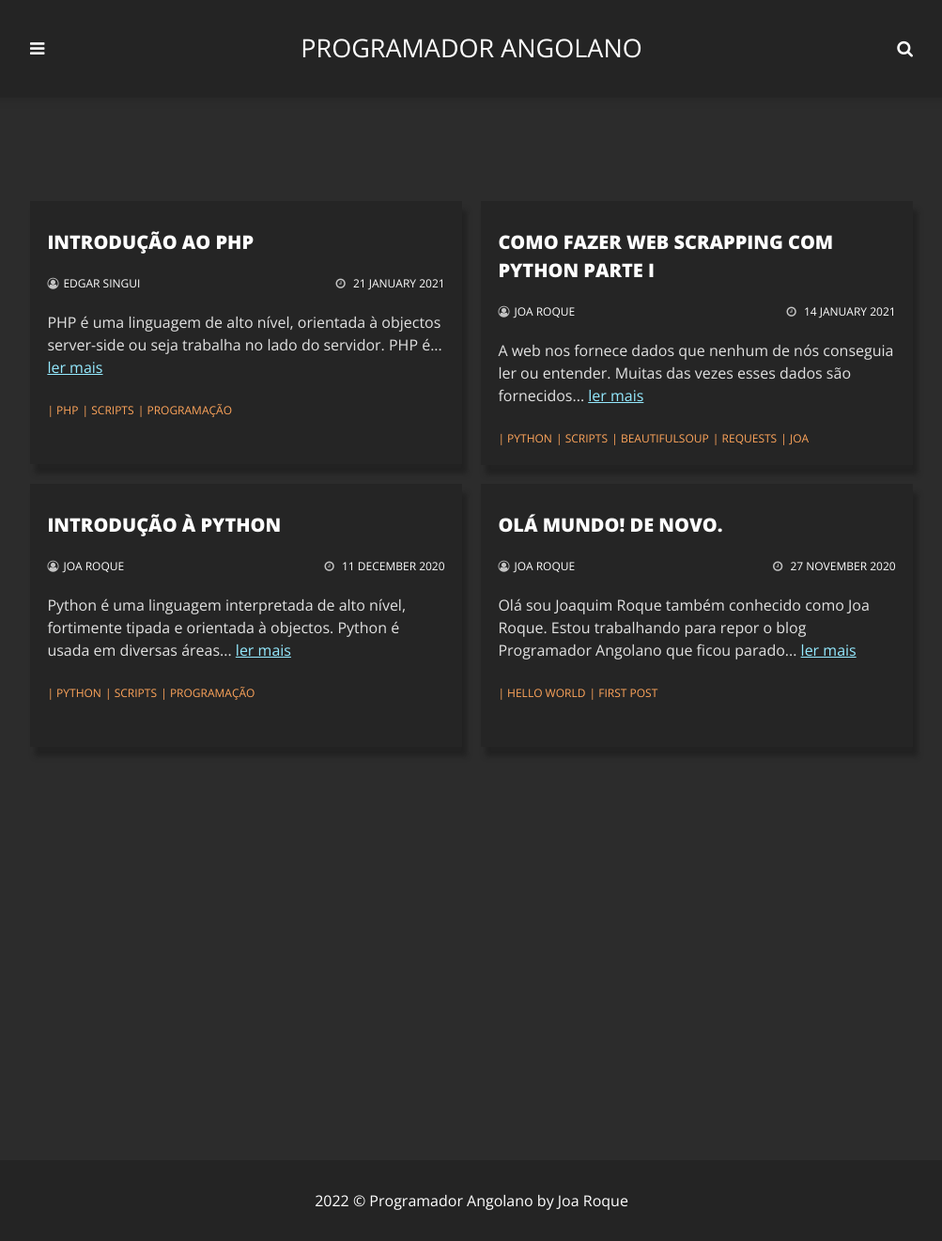
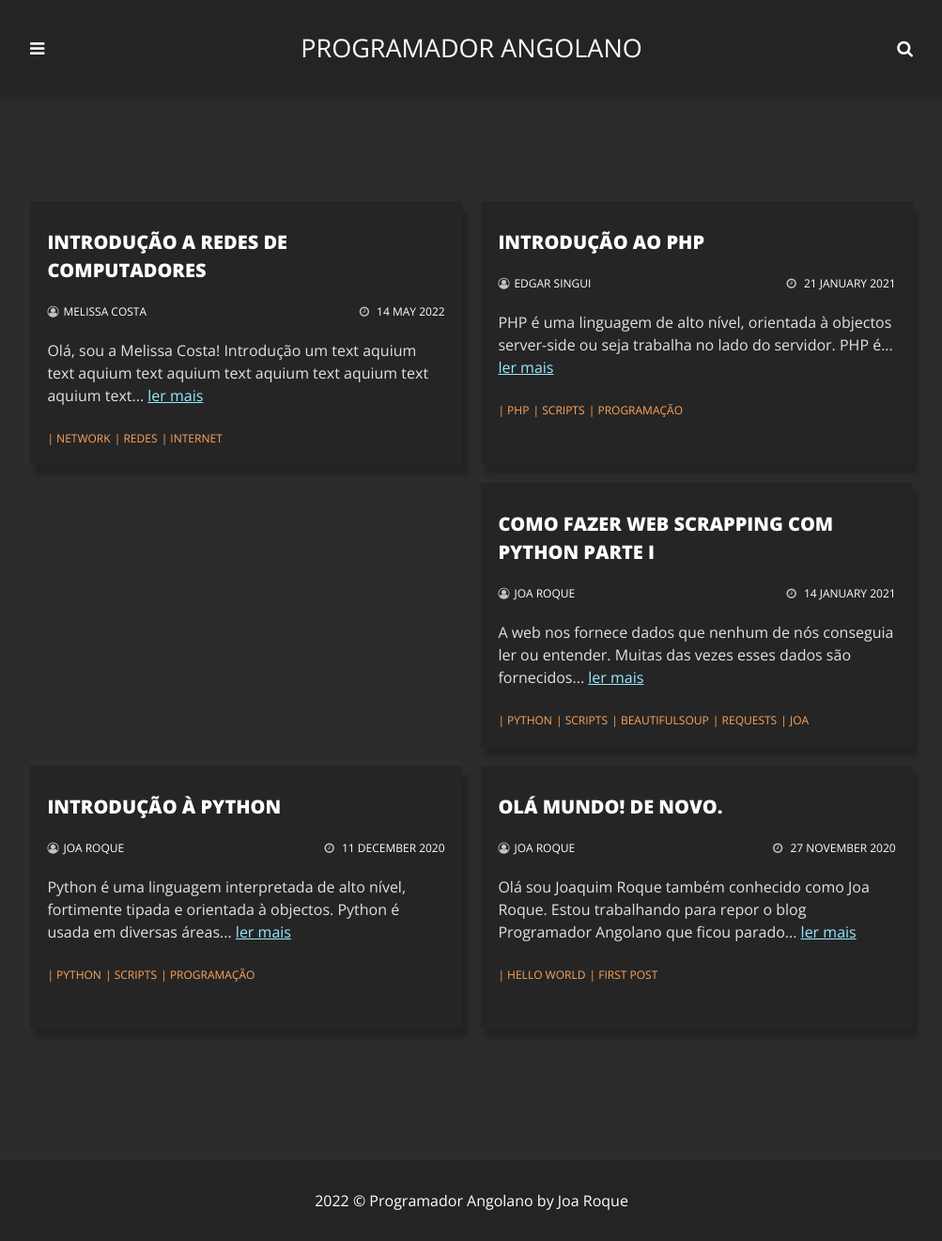
Before and after one commit to programadorao/pangolano.github.io-old, a Jekyll site: the page built from index.html, in a window 1280 px wide. Shown: the whole page at 94% size, without its empty margins (138-1141 px from the left). Built offline with Jekyll 4.4.1, drawn with Linux system fonts in a browser that asks for light colours; the list of posts is cut into pages by our own code.

Commit message:
Introdução a redes de computadores

```diff
--- a/_config.yml
+++ b/_config.yml
@@ -26,6 +26,19 @@ authors:
       instagram: catumua_ # Add your Instagram handle
       linkedin: joaquim-catumua-roque
 
+   melissa:
+      name: Melissa Costa
+      profile: melissa.jpg
+      description: > #ooo
+         Olá! Sou a Melissa :smiley:<br>
+         Atualmente estudando na Cisco NetAcademy.
+         Adoro programar, kpop e assistir animes.
+      display_name: Melissa
+      email: m3licosta@gmail.com
+      web: https://mel-costa.github.io
+      github: mel-costa
+      linkedin: melissa-costa
+
    edgar:
       name: Edgar Singui
       profile: edgar.jpg
@@ -53,7 +66,7 @@ mailchimp: "/github.us7.list-manage.com/subscribe/post?u=373996a1b36d0f04b999169
 discus_identifier: /programador-angolano # Add your discus identifier
 
 # Tracker
-analytics: G-DKJPHP3ZTL # Google Analytics
+analytics: G-W4KENYCGGM # Google Analytics
 
 # Paginate
 paginate: 6
--- /dev/null
+++ b/_posts/2022-05-14-introducao-a-redes.md
@@ -0,0 +1,34 @@
+---
+title: Introdução a redes de computadores
+layout: post
+date: '2022-05-14 18:50:12'
+tags:
+- network
+- redes
+- internet
+
+author: melissa
+---
+
+Olá, sou a Melissa Costa!
+
+
+## Introdução
+um text aquium text aquium text aquium text aquium text aquium text aquium text aquium text aqui
+umtextquiumtextquiumtextquiumtextquiumtextquiumtextquiumtextqui
+
+## Como funcionam as redes de computadores
+um text aquium text aquium text aquium text aquium text aquium text aquium text aquium text aqui
+umtextquiumtextquiumtextquiumtextquiumtextquiumtextquiumtextqui
+
+## Protocolos
+um text aquium text aquium text aquium text aquium text aquium text aquium text aquium text aqui
+umtextquiumtextquiumtextquiumtextquiumtextquiumtextquiumtextqui
+
+## Conclusão
+um text aquium text aquium text aquium text aquium text aquium text aquium text aquium text aqui
+umtextquiumtextquiumtextquiumtextquiumtextquiumtextquiumtextqui
+
+## Referências
+um text aquium text aquium text aquium text aquium text aquium text aquium text aquium text aqui
+umtextquiumtextquiumtextquiumtextquiumtextquiumtextquiumtextqui
```
Also changed, not shown: assets/img/profile/melissa.jpg (added).
